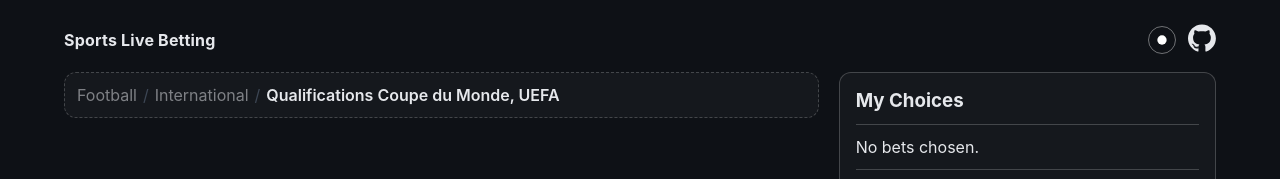
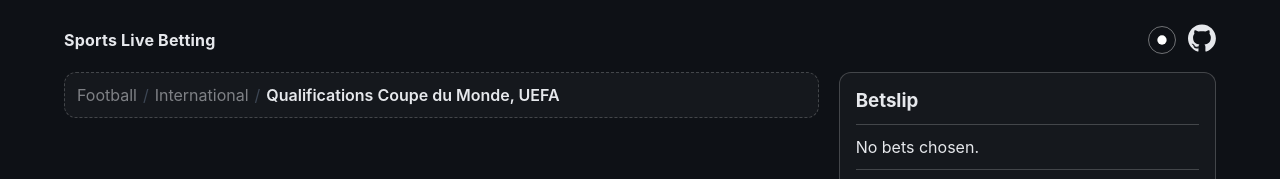
Before and after one commit to LorenGr/SportsBetting, a React (Vite) app: page / in a window 1280 px wide. Shown: the top 179 px of the page. Built offline with nearby package versions, Linux system fonts and the light colour scheme.

Commit message:
Update BetSlip.jsx
updat label

```diff
--- a/src/components/BetSlip/BetSlip.jsx
+++ b/src/components/BetSlip/BetSlip.jsx
@@ -9,7 +9,7 @@ export default function BetSlip() {
 
   return (
     <div className="bet-slip" data-testid="bet-slip">
-      <h3 data-testid="bet-slip-title">My Choices</h3>
+      <h3 data-testid="bet-slip-title">Betslip</h3>
       <div className="divider" />
       <div className="selections" data-testid="bet-slip-selections">
         {selections.length === 0 ? (
```
